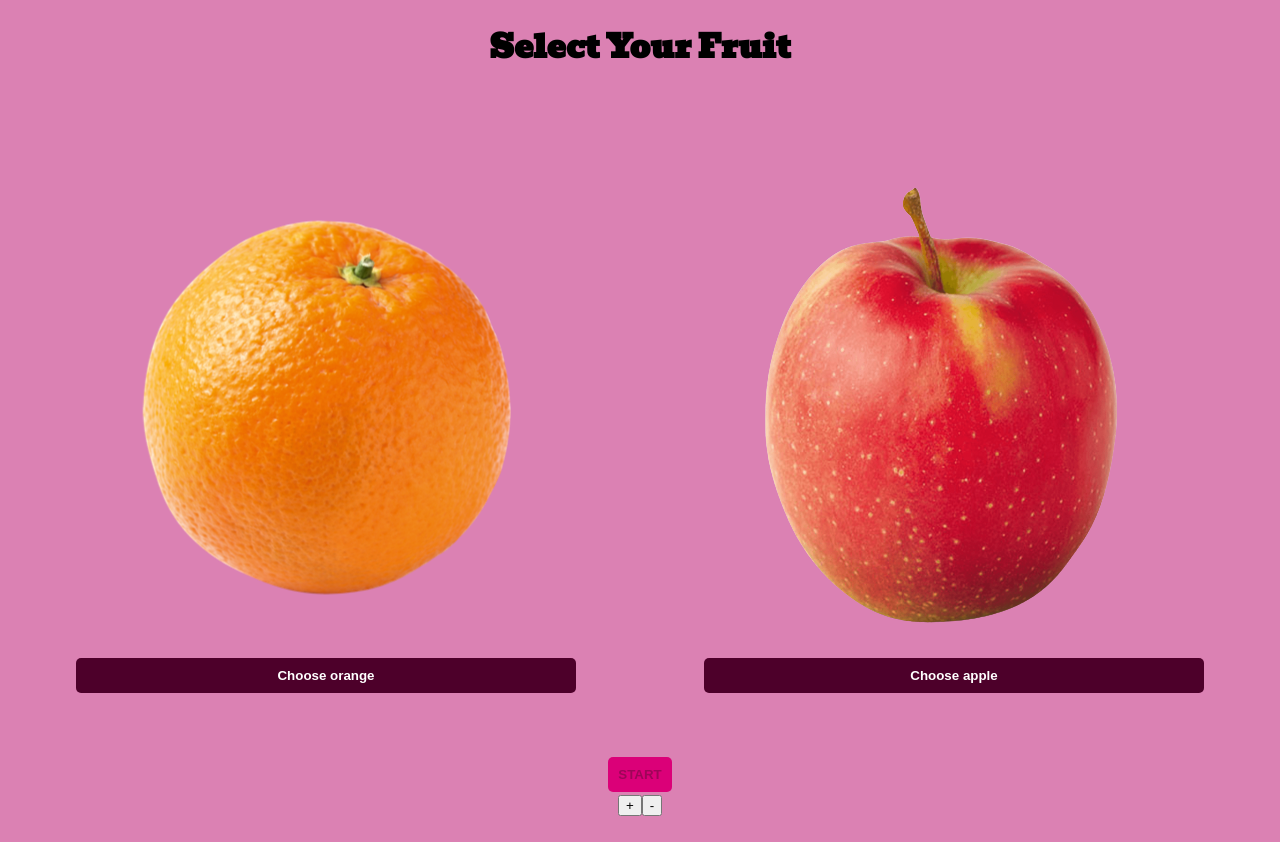
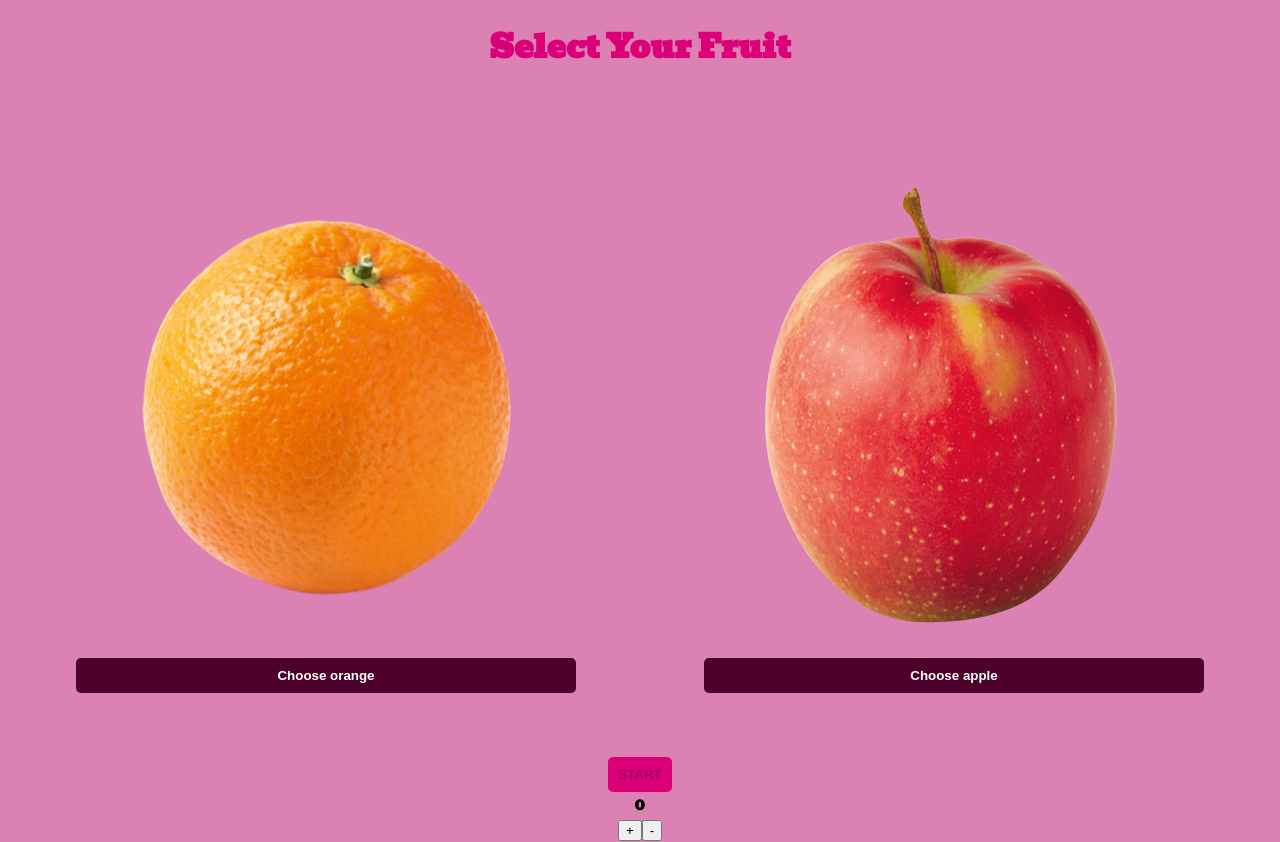
Before and after one commit to Miki-Geoghegan/apples-and-oranges, a React (Create React App) app: page / in a window 1280 px wide. Before the commit the page ends 817 px from the top, so only its background shows below. Built offline with nearby package versions, Linux system fonts and the light colour scheme.

Commit message:
small fixes and changes to selector and count

```diff
--- a/src/components/Count.jsx
+++ b/src/components/Count.jsx
@@ -5,9 +5,8 @@ import React, { Component } from 'react'
 class Count extends Component {
 
   renderCurrentCount() {
-    const { count, decreaseCount, increaseCount } = this.props
-    console.log(count)
-    // current issue - count is undefined
+    const { decreaseCount, increaseCount } = this.props
+    const { count } = this.props
 
     return (
       <div>
@@ -30,7 +29,7 @@ class Count extends Component {
 
 const mapStateToProps = (globalState) => {
   return {
-    count: globalState.count
+    count: globalState.countReducer.count
   }
 }
 
--- a/src/components/FruitSelector.jsx
+++ b/src/components/FruitSelector.jsx
@@ -45,6 +45,7 @@ class FruitSelector extends Component {
   renderStartButton() {
     const { fruitType } = this.props
     const { message } = this.state
+   console.log('Starting fruit type:', fruitType)
 
     return (
       <button
@@ -79,11 +80,7 @@ class FruitSelector extends Component {
 
     if (message === 'START') {
       startGame()
-      this.setState(prevState => {
-        return {
-          message: !prevState.message
-        }
-      })
+      this.setState({ message: !message })
     }
     finishGame()
   }
@@ -91,6 +88,8 @@ class FruitSelector extends Component {
 }
 
 const mapStateToProps = ({ fruitTypeReducer: { fruitType } }) => {
+  console.log('this is coming from mapStateToProps', fruitType)
+
   return {
     fruitType
   }
--- a/src/styles/FruitSelector.scss
+++ b/src/styles/FruitSelector.scss
@@ -7,6 +7,9 @@
     justify-content: center;
   }
 
+  .fruitselector__title {
+      color: rgb(219, 0, 120);
+  }
   .fruitselector__select {
     display: flex;
     flex-direction: column;
```
